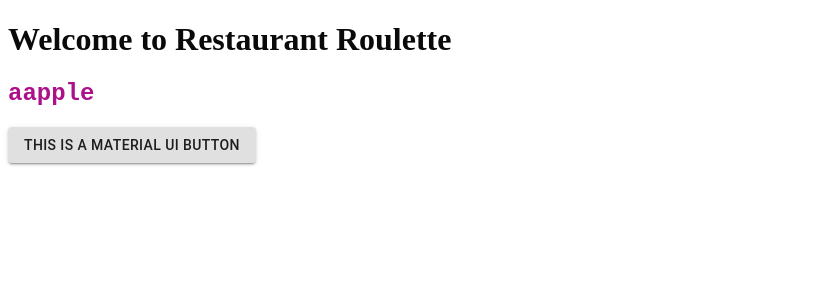
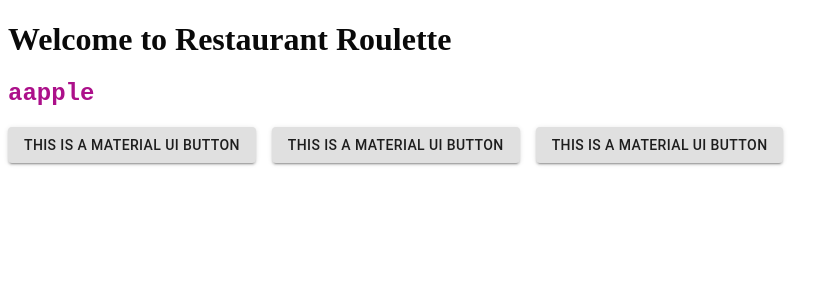
Before and after one commit to kgottfri/Restaurant-Roulette, a React app: page / in a window 1280 px wide. Shown: the top 300 px of the page, without its empty margins (0-840 px from the left). Built offline with nearby package versions, Linux system fonts and the light colour scheme.

Commit message:
added google Oauth basic and UI base design components

```diff
--- a/package.json
+++ b/package.json
@@ -14,8 +14,11 @@
     "test": "jest"
   },
   "dependencies": {
+    "@emotion/react": "^11.7.0",
+    "@emotion/styled": "^11.6.0",
     "@material-ui/core": "^4.12.3",
     "@material-ui/icons": "^4.11.2",
+    "@mui/material": "^5.2.3",
     "fontsource-roboto": "^4.0.0",
     "react": "^17.0.2",
     "react-dom": "^17.0.2",
--- a/public/index.html
+++ b/public/index.html
@@ -2,12 +2,13 @@
 <html lang="en">
   <head>
     <meta charset="utf-8" />
-    <link rel="icon" href="favicon.ico" />
+    <link rel="icon" href="%PUBLIC_URL%/favicon.ico" />
     <meta name="viewport" content="width=device-width, initial-scale=1" />
-  <link rel="manifest" href="manifest.json" />
+  <link rel="manifest" href="%PUBLIC_URL%/manifest.json" />
   <title>Restaurant Roulette</title>
   </head>
   <body>
+    <noscript>You need to enable JavaScript to run this app.</noscript>
     <div id="app"></div>
   </body>
 </html>
--- a/src/App.js
+++ b/src/App.js
@@ -2,6 +2,7 @@
 import React from "react";
 import { hot } from 'react-hot-loader/root';
 import Button from '@material-ui/core/Button';
+import Stack from '@mui/material/Stack';
 
 class App extends React.Component {
   render() {
@@ -14,7 +15,11 @@
         <h2>
           aapple
         </h2>
-        <Button variant="contained">this is a material UI button</Button>
+        <Stack direction="row" alignItems="center" spacing={2}>
+          <Button variant="contained">this is a material UI button</Button>
+          <Button variant="contained">this is a material UI button</Button>
+          <Button variant="contained">this is a material UI button</Button>
+        </Stack>
       </>
     );
   }
```
Also changed, not shown: src/home.js (added, +7 -0 lines), 1 other file (tests, documents, lock files or other folders).
